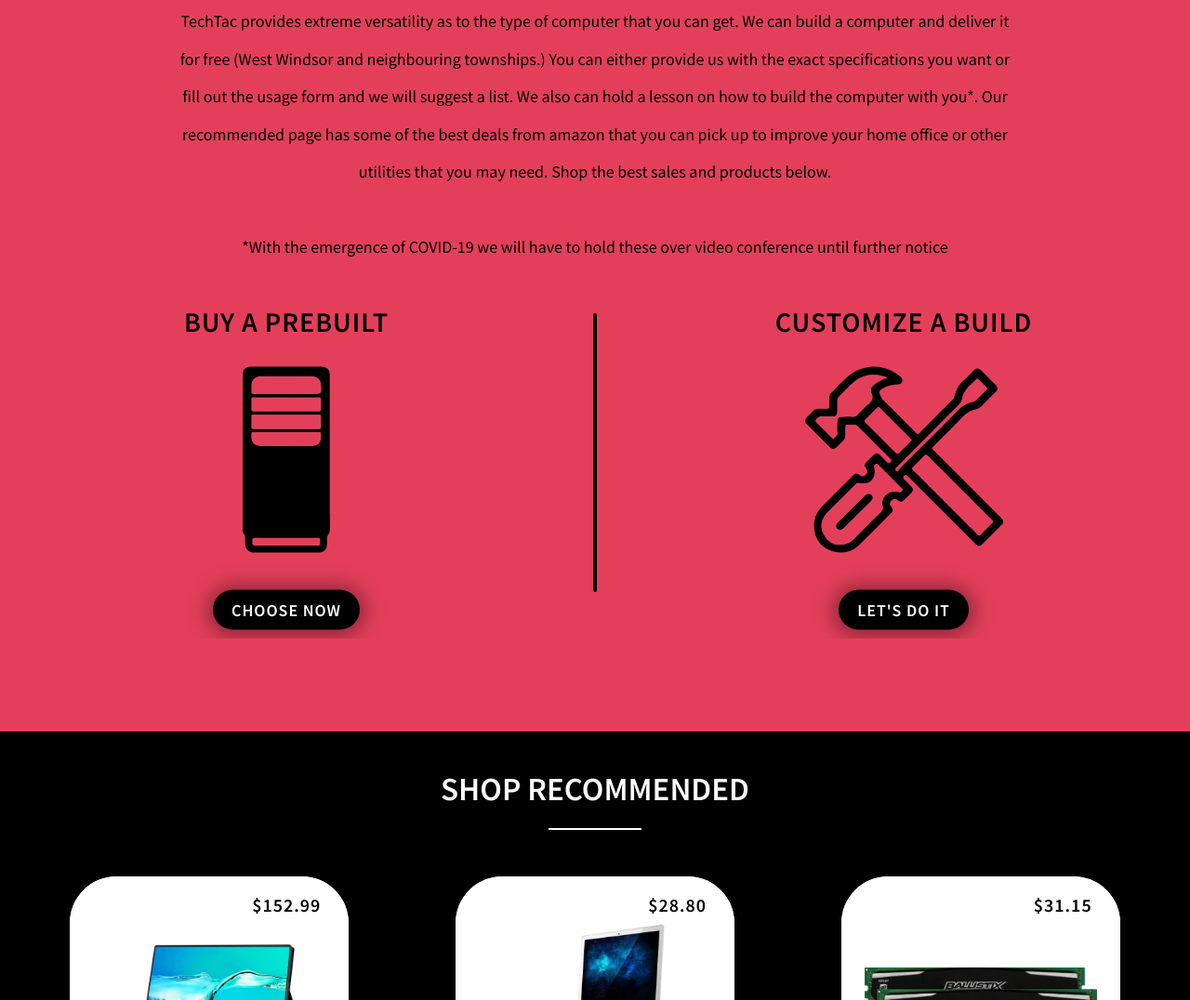
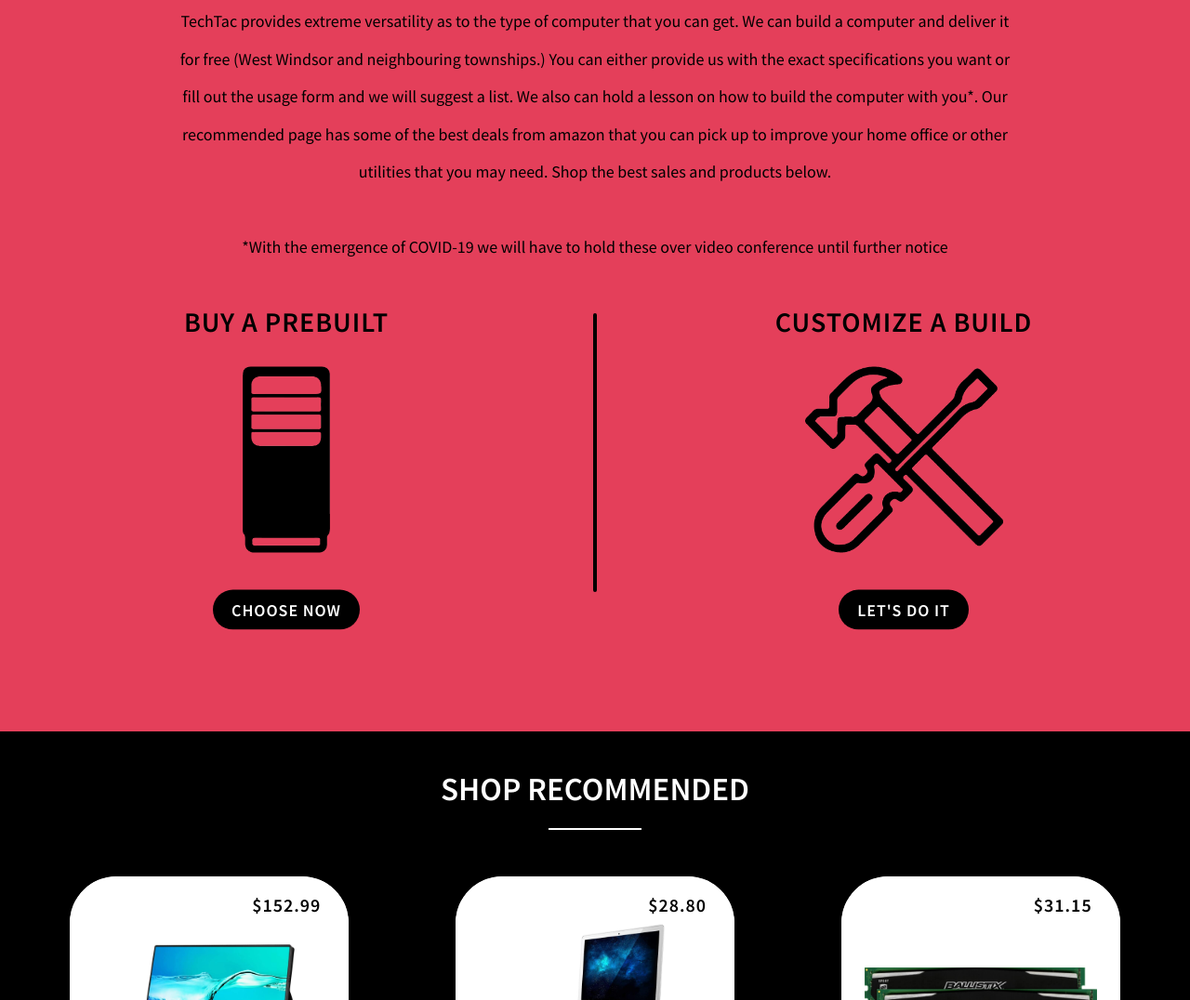
Before and after one commit to AarushSharma04/techtac, a plain HTML site: page index.html in a window 1280 px wide. Shown: the part 793-1869 px from the top of the page at 93% size. Drawn offline with nearby package versions, Linux system fonts and the light colour scheme.

Commit message:
Update style.css

```diff
--- a/css/style.css
+++ b/css/style.css
@@ -219,7 +219,6 @@ p {
     left: 50%;
     transform: translate(-50%, -50%);
     width: 100%;
-    padding: 20px;
 }
 
 .center div {
@@ -256,7 +255,6 @@ input {
     text-transform: uppercase;
     font-size: 18px;
     letter-spacing: 1px;
-    box-shadow: var(--bs);
     transition: .4s all ease;
     cursor: pointer;
     opacity: 1;
```
